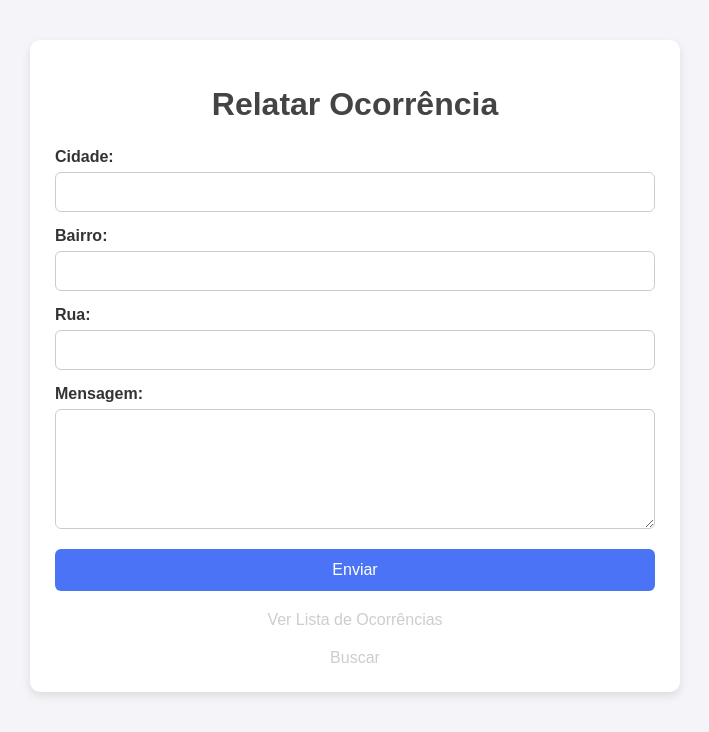
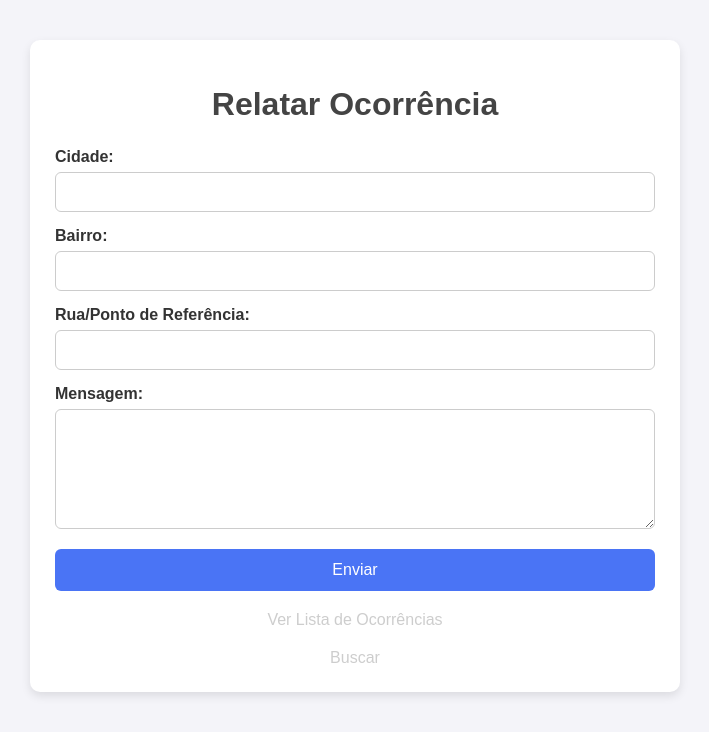
Before and after one commit to Dantdddd/Echonet_site, a Flask app: page /forms in a window 1280 px wide. Shown: the top 732 px of the page, without its empty margins (285-994 px from the left). Run offline with Flask 3, Linux system fonts and the light colour scheme.

Commit message:
Little changes

```diff
--- a/templates/buscar.html
+++ b/templates/buscar.html
@@ -4,7 +4,7 @@
   <h1>Buscar Endereço</h1>
 
   <form method="POST">
-    <label>Digite cidade, bairro ou rua:</label>
+    <label>Digite cidade, bairro, rua ou ponto de refêrencia:</label>
     <input name="termo" placeholder="ex: Centro, João Pessoa, Rua X">
 
     <button type="submit">Buscar</button>
--- a/templates/form.html
+++ b/templates/form.html
@@ -11,7 +11,7 @@
     <label>Bairro:</label>
     <input name="bairro">
 
-    <label>Rua:</label>
+    <label>Rua/Ponto de Referência:</label>
     <input name="rua">
 
     <label>Mensagem:</label>
```
